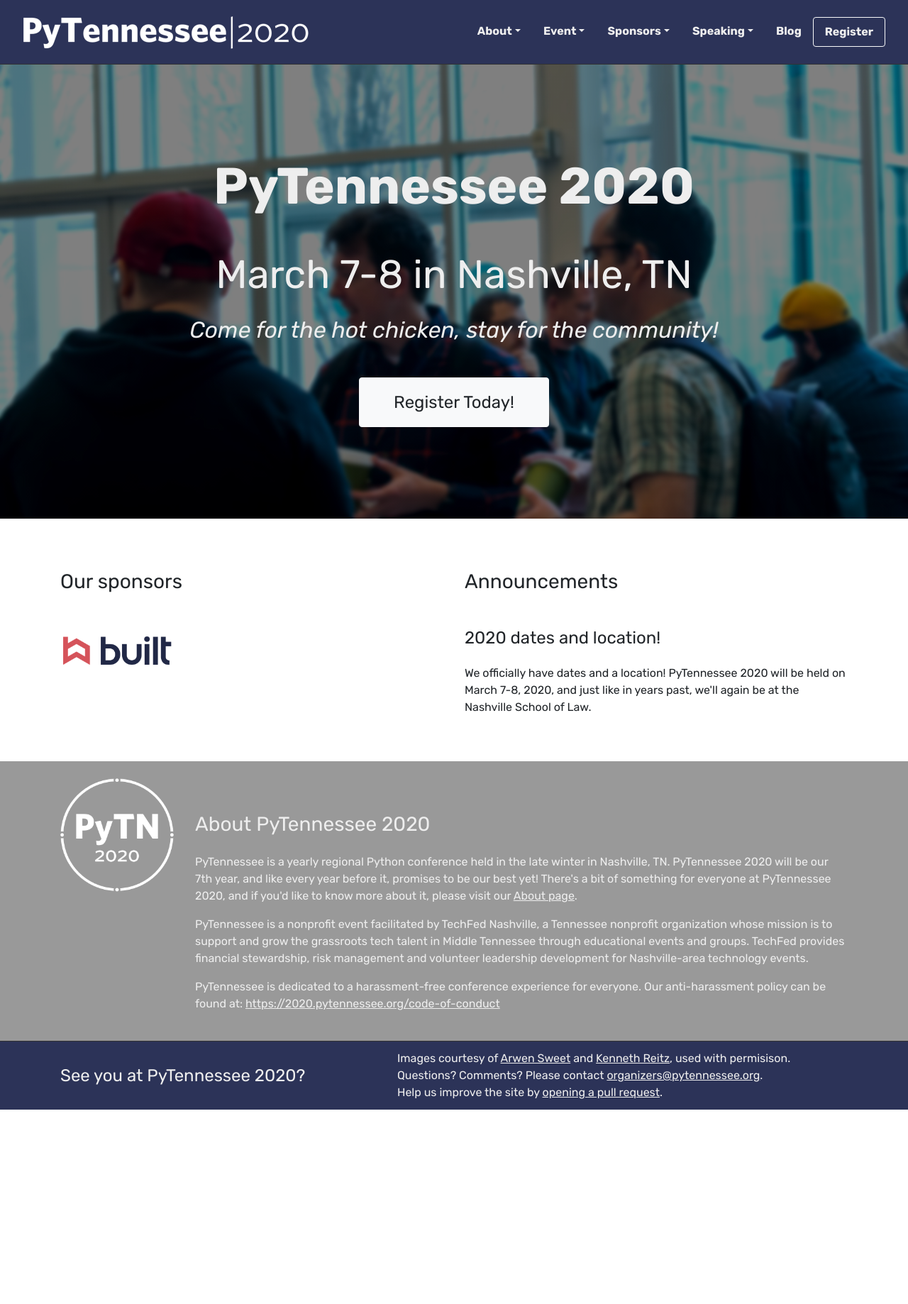
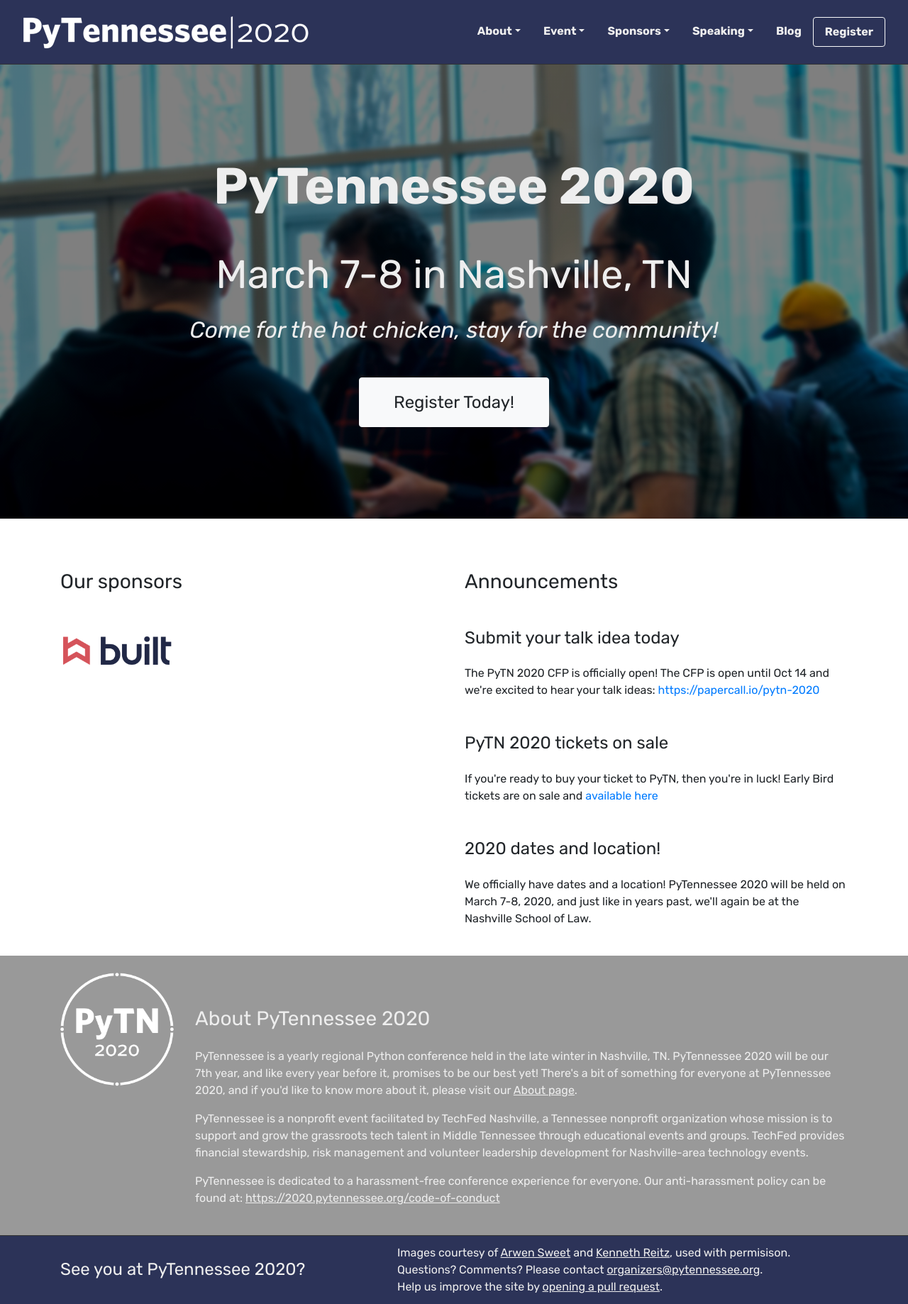
Before and after one commit to pytennessee/pytn-2020, a Jekyll site: the page built from index.html, in a window 1280 px wide. Shown: the whole page at 71% size. Built offline with Jekyll 4.4.1, drawn with Linux system fonts in a browser that asks for light colours; before the commit the page ends 1564 px from its top, so only the background shows below that.

Commit message:
Add CFP & ticket announcements to homepage

```diff
--- a/index.html
+++ b/index.html
@@ -39,6 +39,19 @@
     <div class="col-12 col-md-6 home-announcements">
       <h3>Announcements</h3>
       <div class="home-announcement">
+        <h4>Submit your talk idea today</h4>
+        <p>
+          The {{ site.data.event.full_abbreviation }} CFP is officially open! The CFP is open until Oct 14 and we're excited to hear your talk ideas: <a href="https://papercall.io/pytn-2020">https://papercall.io/pytn-2020</a>
+        </p>
+      </div>
+      <div class="home-announcement">
+        <h4>{{ site.data.event.full_abbreviation }} tickets on sale</h4>
+        <p>
+          If you're ready to buy your ticket to {{ site.data.event.short_abbreviation }}, then you're in luck!
+          Early Bird tickets are on sale and <a href="https://pytn2020.eventbrite.com/">available here</a>
+        </p>
+      </div>
+      <div class="home-announcement">
         <h4>2020 dates and location!</h4>
         <p>We officially have dates and a location!
         {{ site.data.event.name }} will be held on {{ site.data.event.dates }}, and just like in years past, we'll again be at the Nashville School of Law.</p>
--- a/static/styles/pytn.css
+++ b/static/styles/pytn.css
@@ -151,10 +151,6 @@
 
 .home-content {
   padding: 1.5rem 0;
-}
-
-.home-announcement {
-  padding: 0 0 1.5rem;
 }
 
 .about-pytn {
```
